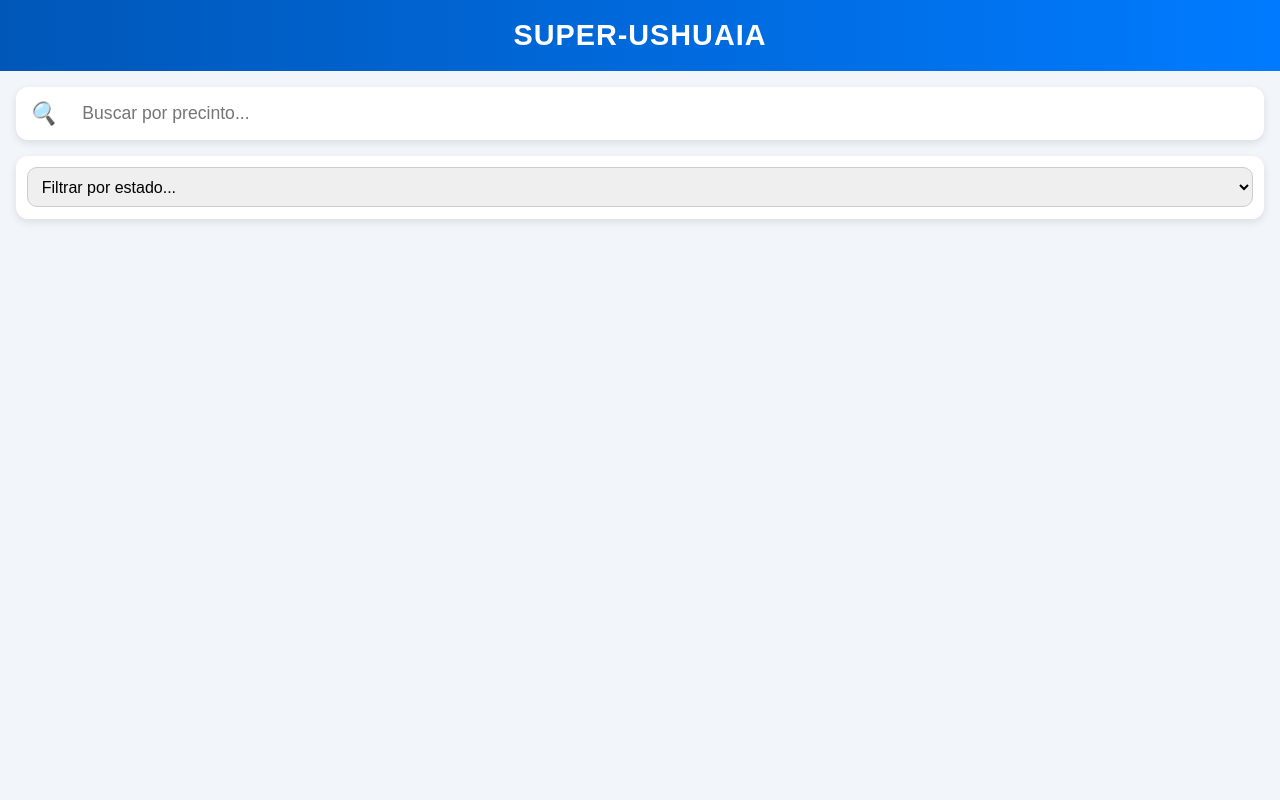
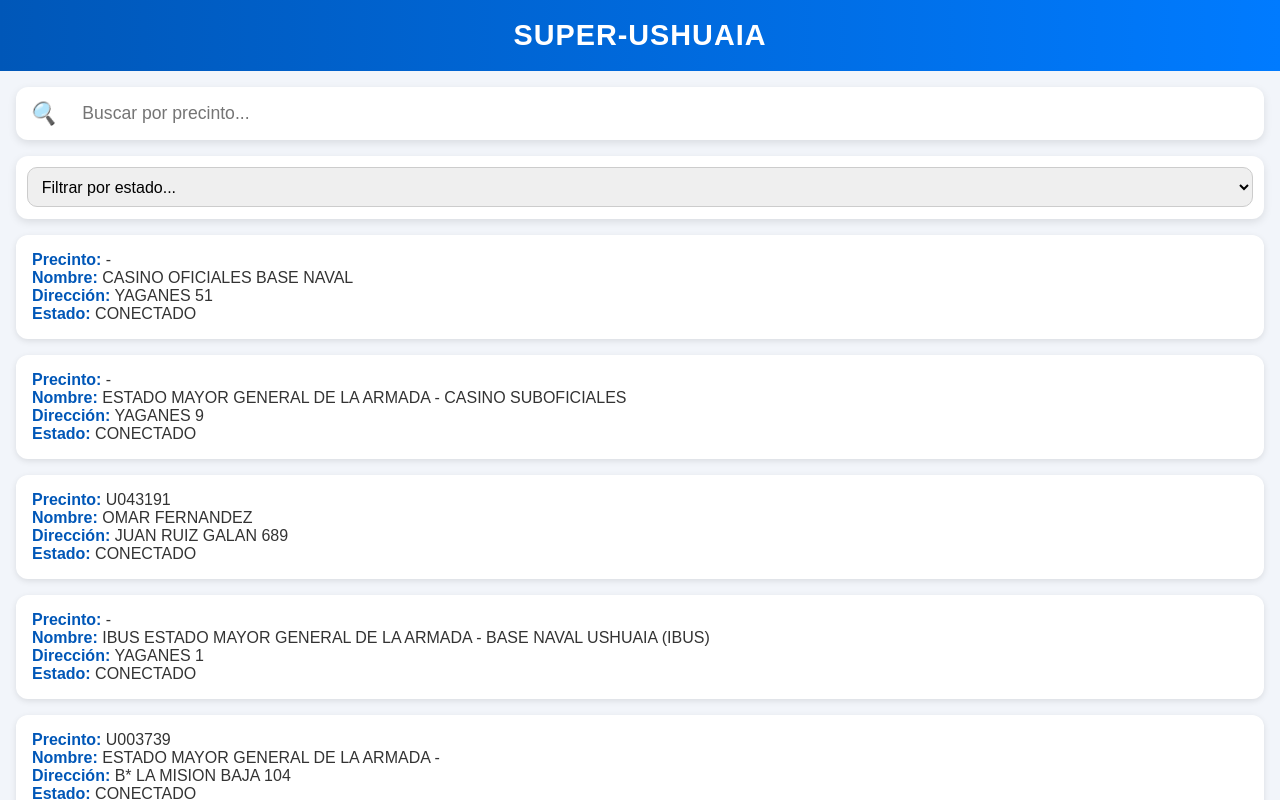
Before and after one commit to lucasi420/Web-PrecintosSuper, a plain HTML site: page precintos_catv.html in a window 1280 px wide. Drawn offline with Linux system fonts and the light colour scheme.

Commit message:
Update precintos_catv.html

```diff
--- a/precintos_catv.html
+++ b/precintos_catv.html
@@ -168,7 +168,11 @@
   // Cargar JSON
   fetch("data/clientes_cable.json")
     .then(res => res.json())
-    .then(data => clientes = data);
+    .then(data => {
+      clientes = data;
+      buscar(); // ejecutar una primera búsqueda (vacía)
+    })
+    .catch(err => console.error("Error al cargar JSON:", err));
 
   // Mostrar/ocultar menú al tocar el ícono
   const filterIcon = document.getElementById("filterIcon");
@@ -183,7 +187,7 @@
     dropdown.style.display = "none";
     const input = document.getElementById("searchInput");
     if (type === "nombre") input.placeholder = "Buscar por nombre...";
-    else if (type === "direccion") input.placeholder = "Buscar por dirección...";
+    else if (type === "domicilio") input.placeholder = "Buscar por dirección...";
     else input.placeholder = "Buscar por precinto...";
     buscar();
   }
@@ -198,9 +202,14 @@
     const resultsDiv = document.getElementById("results");
     resultsDiv.innerHTML = "";
 
+    if (!clientes.length) {
+      resultsDiv.innerHTML = "<p>Cargando datos...</p>";
+      return;
+    }
+
     const resultados = clientes.filter(c => {
-      const campo = (c[searchType] || "").toLowerCase();
-      const estadoCliente = (c.estado || "").toLowerCase();
+      const campo = String(c[searchType] || "").trim().toLowerCase();
+      const estadoCliente = String(c.estado || "").toLowerCase();
       const coincideTexto = campo.includes(query);
       const coincideEstado = estado === "" || estadoCliente.includes(estado);
       return coincideTexto && coincideEstado;
@@ -215,10 +224,10 @@
       const card = document.createElement("div");
       card.className = "card";
       card.innerHTML = `
-        <div><strong>Precinto:</strong> ${c.precinto}</div>
-        <div><strong>Nombre:</strong> ${c.nombre}</div>
-        <div><strong>Dirección:</strong> ${c.domicilio || c.direccion}</div>
-        <div><strong>Estado:</strong> ${c.estado}</div>
+        <div><strong>Precinto:</strong> ${c.precinto || "-"}</div>
+        <div><strong>Nombre:</strong> ${c.nombre || "-"}</div>
+        <div><strong>Dirección:</strong> ${c.domicilio || "-"}</div>
+        <div><strong>Estado:</strong> ${c.estado || "-"}</div>
       `;
       resultsDiv.appendChild(card);
     });
```
